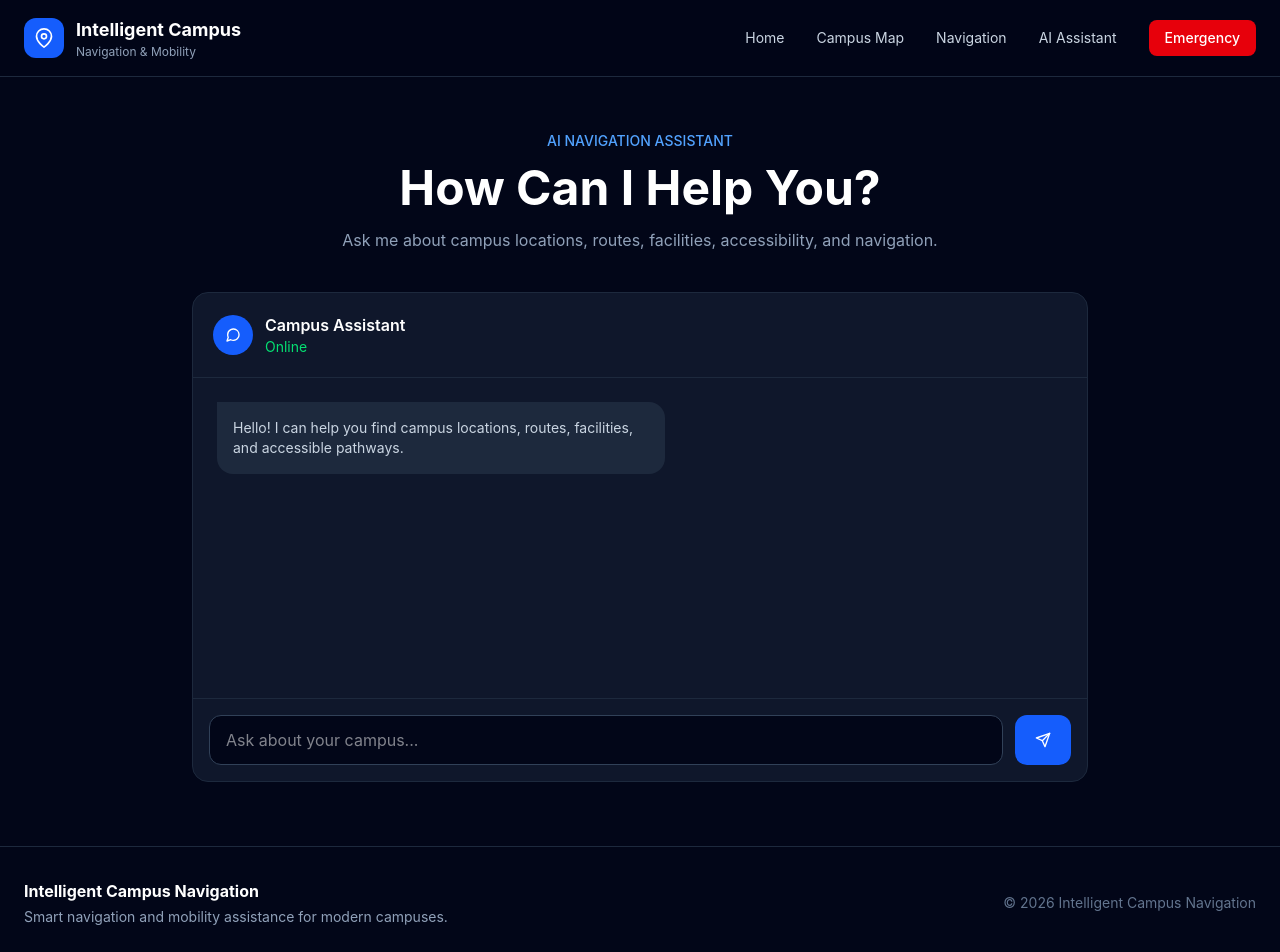
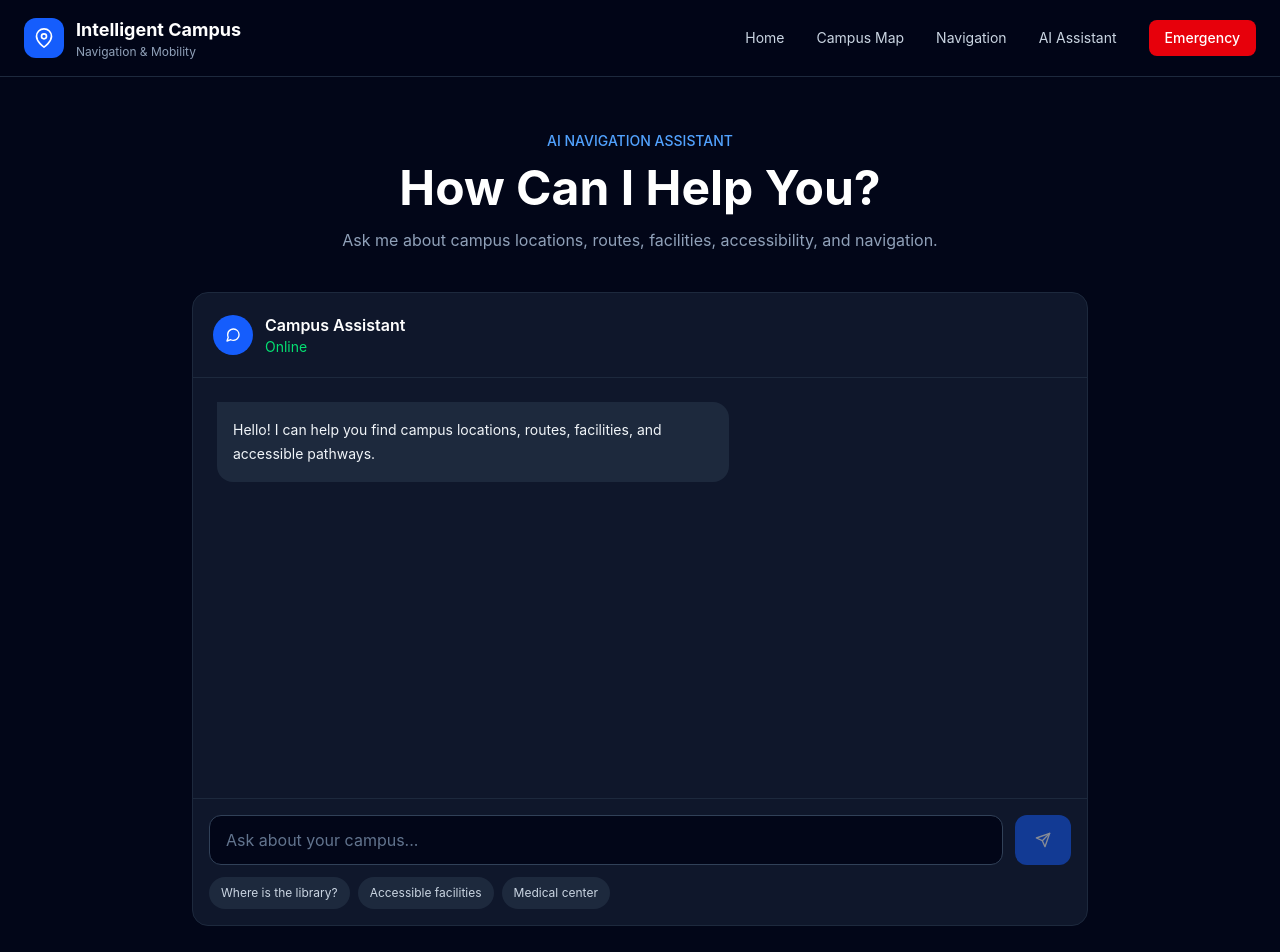
Before and after one commit to hansika1112/Intelligent-Campus-Navigation, a React app in the folder frontend/: page /assistant in a window 1280 px wide. Shown: the top 952 px of the page. Built offline with nearby package versions, Linux system fonts and the light colour scheme; the HTML template or start-up script is replaced by a standard one.

Commit message:
Add AI campus navigation assistant

```diff
--- a/frontend/src/pages/AssistantPage.jsx
+++ b/frontend/src/pages/AssistantPage.jsx
@@ -1,10 +1,183 @@
-import { FiMessageCircle, FiSend } from 'react-icons/fi'
+import { useState } from 'react'
+import {
+  FiMessageCircle,
+  FiSend,
+  FiMapPin,
+  FiNavigation,
+  FiShield
+} from 'react-icons/fi'
+import { campusLocations } from '../data/campusLocations'
 
 function AssistantPage() {
+  const [input, setInput] = useState('')
+  const [messages, setMessages] = useState([
+    {
+      id: 1,
+      type: 'assistant',
+      text: 'Hello! I can help you find campus locations, routes, facilities, and accessible pathways.'
+    }
+  ])
+
+  const findLocation = (query) => {
+    const searchText = query.toLowerCase()
+
+    return campusLocations.find((location) => {
+      return (
+        location.name.toLowerCase().includes(searchText) ||
+        location.category.toLowerCase().includes(searchText)
+      )
+    })
+  }
+
+  const getAssistantResponse = (query) => {
+    const searchText = query.toLowerCase()
+
+    if (
+      searchText.includes('accessible') ||
+      searchText.includes('wheelchair')
+    ) {
+      const accessibleFacilities =
+        campusLocations.filter(
+          (location) => location.wheelchairAccess
+        )
+
+      if (!accessibleFacilities.length) {
+        return {
+          text: 'I could not find any facilities marked as wheelchair accessible.',
+          locations: []
+        }
+      }
+
+      return {
+        text: `I found ${accessibleFacilities.length} accessible facilities on the campus.`,
+        locations: accessibleFacilities
+      }
+    }
+
+    if (
+      searchText.includes('emergency') ||
+      searchText.includes('medical') ||
+      searchText.includes('hospital')
+    ) {
+      const emergencyFacilities =
+        campusLocations.filter(
+          (location) =>
+            location.emergency ||
+            location.category === 'Healthcare'
+        )
+
+      return {
+        text: 'Here are the available emergency healthcare facilities.',
+        locations: emergencyFacilities
+      }
+    }
+
+    const location = findLocation(searchText)
+
+    if (location) {
+      return {
+        text: `${location.name} is a ${location.category} facility. ${location.description}`,
+        locations: [location]
+      }
+    }
+
+    if (
+      searchText.includes('food') ||
+      searchText.includes('cafeteria') ||
+      searchText.includes('eat')
+    ) {
+      const foodFacilities =
+        campusLocations.filter(
+          (location) =>
+            location.category === 'Food'
+        )
+
+      return {
+        text: 'Here are the available food facilities.',
+        locations: foodFacilities
+      }
+    }
+
+    if (
+      searchText.includes('hostel') ||
+      searchText.includes('accommodation')
+    ) {
+      const hostels =
+        campusLocations.filter(
+          (location) =>
+            location.category === 'Hostel'
+        )
+
+      return {
+        text: 'Here are the available hostel facilities.',
+        locations: hostels
+      }
+    }
+
+    if (
+      searchText.includes('library')
+    ) {
+      const libraries =
+        campusLocations.filter(
+          (location) =>
+            location.category === 'Library'
+        )
+
+      return {
+        text: 'Here are the available library facilities.',
+        locations: libraries
+      }
+    }
+
+    return {
+      text: 'I can help you find campus buildings, libraries, hostels, cafeterias, healthcare facilities, emergency locations, and accessible facilities. Try asking "Where is the library?" or "Find accessible facilities."',
+      locations: []
+    }
+  }
+
+  const handleSend = () => {
+    const query = input.trim()
+
+    if (!query) {
+      return
+    }
+
+    const userMessage = {
+      id: Date.now(),
+      type: 'user',
+      text: query
+    }
+
+    const response = getAssistantResponse(query)
+
+    const assistantMessage = {
+      id: Date.now() + 1,
+      type: 'assistant',
+      text: response.text,
+      locations: response.locations
+    }
+
+    setMessages((previous) => [
+      ...previous,
+      userMessage,
+      assistantMessage
+    ])
+
+    setInput('')
+  }
+
+  const handleKeyDown = (event) => {
+    if (event.key === 'Enter') {
+      handleSend()
+    }
+  }
+
   return (
     <main className="min-h-screen bg-slate-950 px-6 pb-16 pt-32 text-white">
       <div className="mx-auto max-w-4xl">
+
         <div className="mb-10 text-center">
+
           <span className="text-sm font-medium text-blue-400">
             AI NAVIGATION ASSISTANT
           </span>
@@ -17,45 +190,175 @@ function AssistantPage() {
             Ask me about campus locations, routes, facilities,
             accessibility, and navigation.
           </p>
+
         </div>
 
         <div className="overflow-hidden rounded-2xl border border-slate-800 bg-slate-900">
+
           <div className="flex items-center gap-3 border-b border-slate-800 p-5">
+
             <div className="flex h-10 w-10 items-center justify-center rounded-full bg-blue-600">
               <FiMessageCircle />
             </div>
 
             <div>
-              <h2 className="font-semibold">Campus Assistant</h2>
+              <h2 className="font-semibold">
+                Campus Assistant
+              </h2>
+
               <p className="text-sm text-green-400">
                 Online
               </p>
             </div>
+
           </div>
 
-          <div className="min-h-80 p-6">
-            <div className="max-w-md rounded-2xl rounded-tl-none bg-slate-800 p-4">
-              <p className="text-sm text-slate-300">
-                Hello! I can help you find campus locations,
-                routes, facilities, and accessible pathways.
-              </p>
-            </div>
+          <div className="min-h-[420px] space-y-5 overflow-y-auto p-6">
+
+            {messages.map((message) => (
+              <div
+                key={message.id}
+                className={
+                  message.type === 'user'
+                    ? 'flex justify-end'
+                    : 'flex justify-start'
+                }
+              >
+
+                <div
+                  className={
+                    message.type === 'user'
+                      ? 'max-w-md rounded-2xl rounded-tr-none bg-blue-600 p-4'
+                      : 'max-w-lg rounded-2xl rounded-tl-none bg-slate-800 p-4'
+                  }
+                >
+
+                  <p className="text-sm leading-6 text-slate-100">
+                    {message.text}
+                  </p>
+
+                  {message.locations?.length > 0 && (
+                    <div className="mt-4 space-y-3">
+
+                      {message.locations.map(
+                        (location) => (
+                          <div
+                            key={location.id}
+                            className="rounded-xl border border-slate-700 bg-slate-950 p-4"
+                          >
+
+                            <div className="flex items-start gap-3">
+
+                              <div className="flex h-9 w-9 shrink-0 items-center justify-center rounded-lg bg-blue-600/20">
+                                <FiMapPin className="text-blue-400" />
+                              </div>
+
+                              <div>
+                                <p className="font-semibold text-white">
+                                  {location.name}
+                                </p>
+
+                                <p className="mt-1 text-xs text-slate-500">
+                                  {location.category}
+                                </p>
+                              </div>
+
+                            </div>
+
+                            <div className="mt-3 flex flex-wrap gap-2">
+
+                              {location.wheelchairAccess && (
+                                <span className="rounded-full bg-green-500/10 px-2 py-1 text-xs text-green-400">
+                                  ♿ Accessible
+                                </span>
+                              )}
+
+                              {location.emergency && (
+                                <span className="rounded-full bg-red-500/10 px-2 py-1 text-xs text-red-400">
+                                  🚨 Emergency
+                                </span>
+                              )}
+
+                            </div>
+
+                          </div>
+                        )
+                      )}
+
+                    </div>
+                  )}
+
+                </div>
+
+              </div>
+            ))}
+
           </div>
 
           <div className="border-t border-slate-800 p-4">
+
             <div className="flex gap-3">
+
               <input
                 type="text"
+                value={input}
+                onChange={(event) =>
+                  setInput(event.target.value)
+                }
+                onKeyDown={handleKeyDown}
                 placeholder="Ask about your campus..."
-                className="flex-1 rounded-xl border border-slate-700 bg-slate-950 px-4 py-3 text-white outline-none focus:border-blue-500"
+                className="flex-1 rounded-xl border border-slate-700 bg-slate-950 px-4 py-3 text-white outline-none placeholder:text-slate-500 focus:border-blue-500"
               />
 
-              <button className="rounded-xl bg-blue-600 px-5 text-white hover:bg-blue-700">
+              <button
+                type="button"
+                onClick={handleSend}
+                disabled={!input.trim()}
+                className="flex items-center justify-center rounded-xl bg-blue-600 px-5 text-white transition hover:bg-blue-700 disabled:cursor-not-allowed disabled:opacity-50"
+              >
                 <FiSend />
               </button>
+
             </div>
+
+            <div className="mt-3 flex flex-wrap gap-2">
+
+              <button
+                type="button"
+                onClick={() =>
+                  setInput('Where is the library?')
+                }
+                className="rounded-full bg-slate-800 px-3 py-2 text-xs text-slate-300 hover:bg-slate-700"
+              >
+                Where is the library?
+              </button>
+
+              <button
+                type="button"
+                onClick={() =>
+                  setInput('Find accessible facilities')
+                }
+                className="rounded-full bg-slate-800 px-3 py-2 text-xs text-slate-300 hover:bg-slate-700"
+              >
+                Accessible facilities
+              </button>
+
+              <button
+                type="button"
+                onClick={() =>
+                  setInput('Where is the medical center?')
+                }
+                className="rounded-full bg-slate-800 px-3 py-2 text-xs text-slate-300 hover:bg-slate-700"
+              >
+                Medical center
+              </button>
+
+            </div>
+
           </div>
+
         </div>
+
       </div>
     </main>
   )
```
